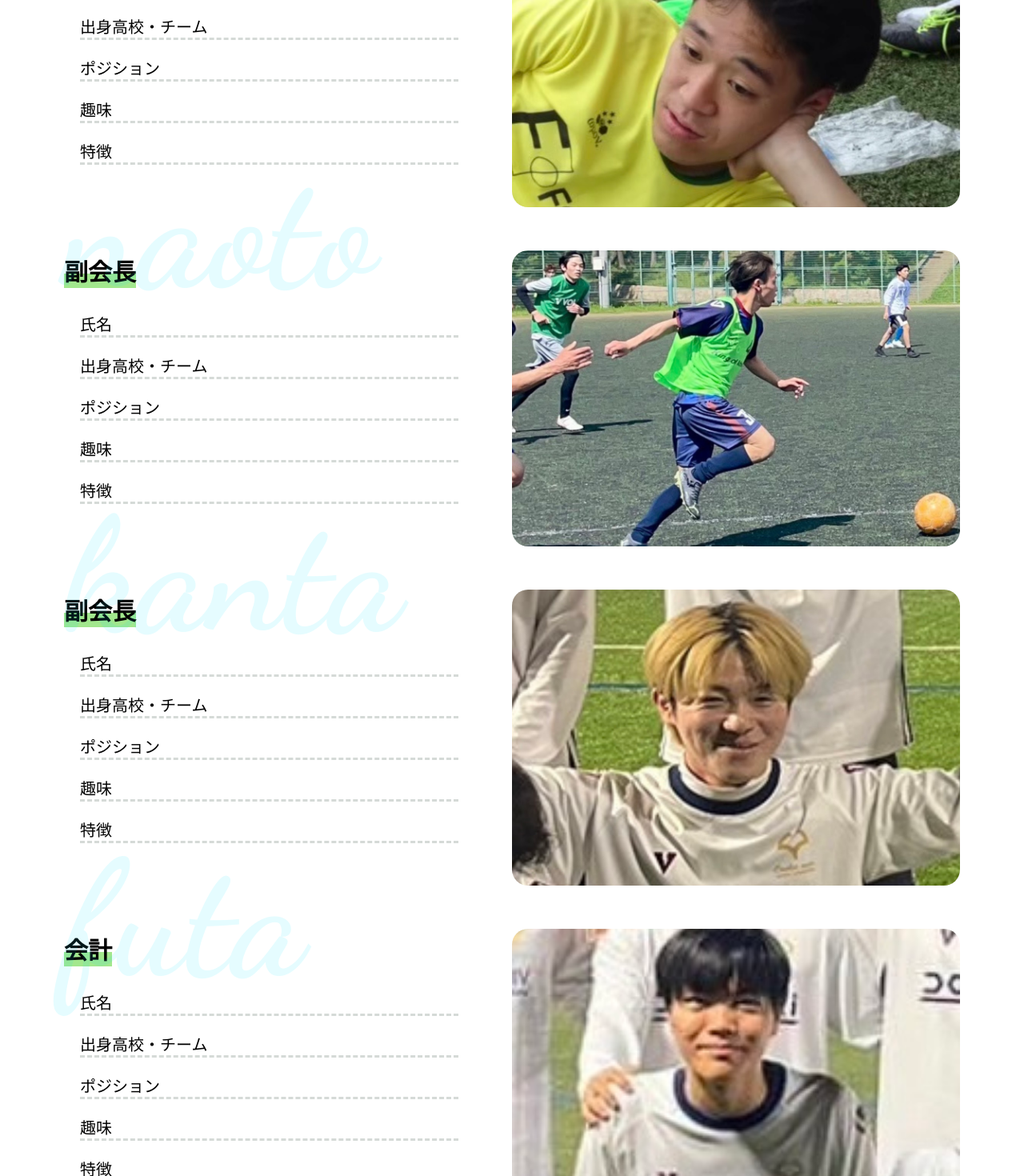
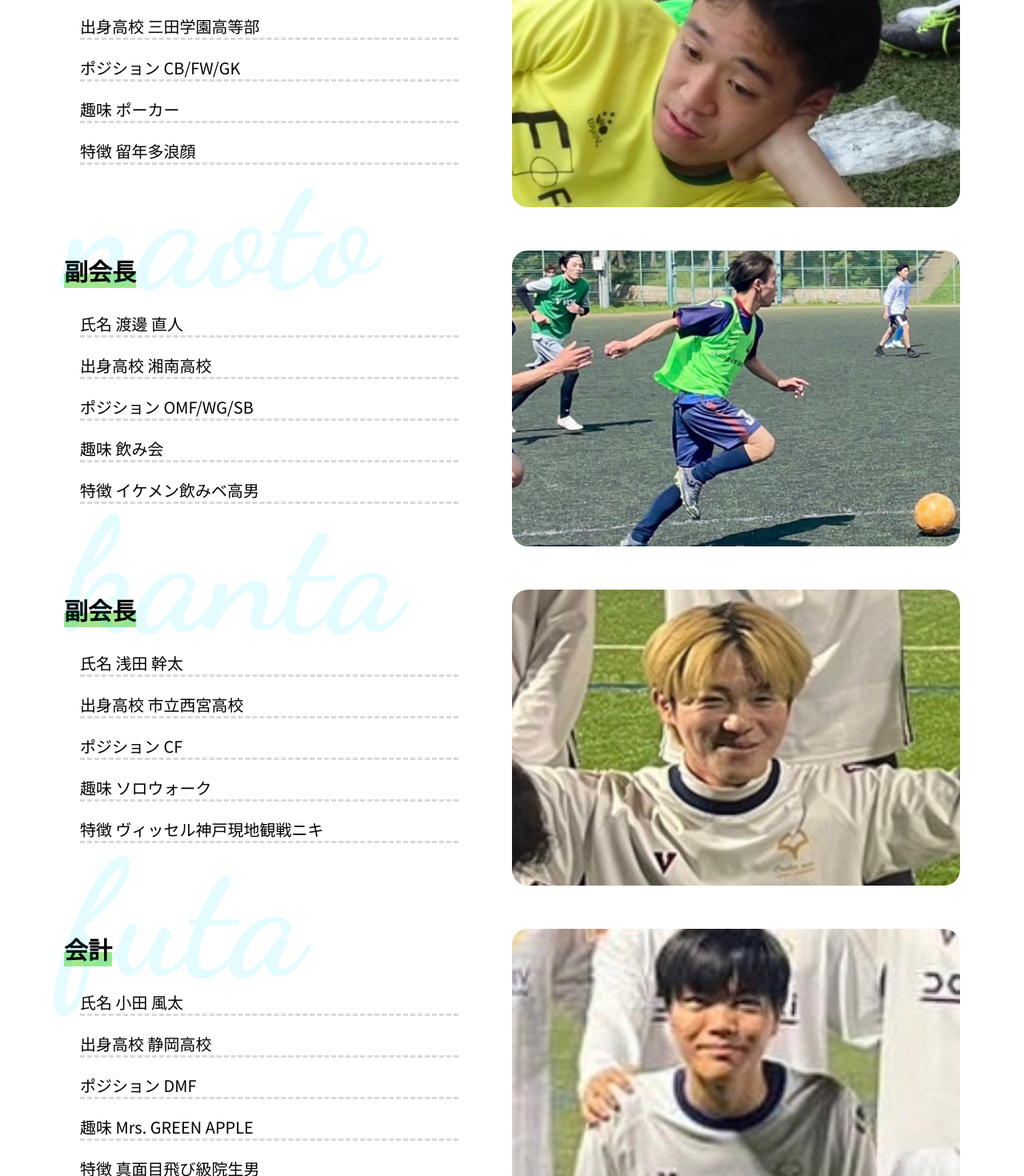
Before and after one commit to Yamada040/Yamada040.github.io, a Next.js app: page /posts/page4 in a window 1280 px wide. Shown: the part 960-2430 px from the top of the page at 80% size. Built offline with nearby package versions, Linux system fonts and the light colour scheme.

Commit message:
Fixed font and link issue

```diff
--- a/pages/posts/page4.tsx
+++ b/pages/posts/page4.tsx
@@ -39,11 +39,11 @@ export default function Page2(){
           <div className="flex2">
             <div className="play">
               <h3><span className="span">会長</span></h3>
-              <p>氏名</p>
-              <p>出身高校・チーム</p>
-              <p>ポジション</p>
-              <p>趣味</p>
-              <p>特徴</p>
+              <p>氏名  杉田 聡一朗</p>
+              <p>出身高校 三田学園高等部</p>
+              <p>ポジション CB/FW/GK</p>
+              <p>趣味 ポーカー</p>
+              <p>特徴 留年多浪顔</p>
             </div>
             <div className="kaityou-img"></div>
           </div>
@@ -51,11 +51,11 @@ export default function Page2(){
           <div className="flex2">
             <div className="play">
               <h3><span className="span">副会長</span></h3>
-              <p>氏名</p>
-              <p>出身高校・チーム</p>
-              <p>ポジション</p>
-              <p>趣味</p>
-              <p>特徴</p>
+              <p>氏名 渡邊 直人</p>
+              <p>出身高校 湘南高校</p>
+              <p>ポジション OMF/WG/SB</p>
+              <p>趣味 飲み会</p>
+              <p>特徴 イケメン飲みベ高男</p>
             </div>
             <div className="huku1-img"></div>
           </div>
@@ -63,11 +63,11 @@ export default function Page2(){
           <div className="flex2">
             <div className="play">
               <h3><span className="span">副会長</span></h3>
-              <p>氏名</p>
-              <p>出身高校・チーム</p>
-              <p>ポジション</p>
-              <p>趣味</p>
-              <p>特徴</p>
+              <p>氏名 浅田 幹太</p>
+              <p>出身高校 市立西宮高校</p>
+              <p>ポジション CF</p>
+              <p>趣味 ソロウォーク</p>
+              <p>特徴 ヴィッセル神戸現地観戦ニキ</p>
             </div>
             <div className="huku2-img"></div>
           </div>
@@ -75,11 +75,11 @@ export default function Page2(){
           <div className="flex2">
             <div className="play">
               <h3><span className="span">会計</span></h3>
-              <p>氏名</p>
-              <p>出身高校・チーム</p>
-              <p>ポジション</p>
-              <p>趣味</p>
-              <p>特徴</p>
+              <p>氏名 小田 風太</p>
+              <p>出身高校 静岡高校</p>
+              <p>ポジション DMF</p>
+              <p>趣味 Mrs. GREEN APPLE</p>
+              <p>特徴 真面目飛び級院生男</p>
             </div>
             <div className="kaikei-img"></div>
           </div>
```
